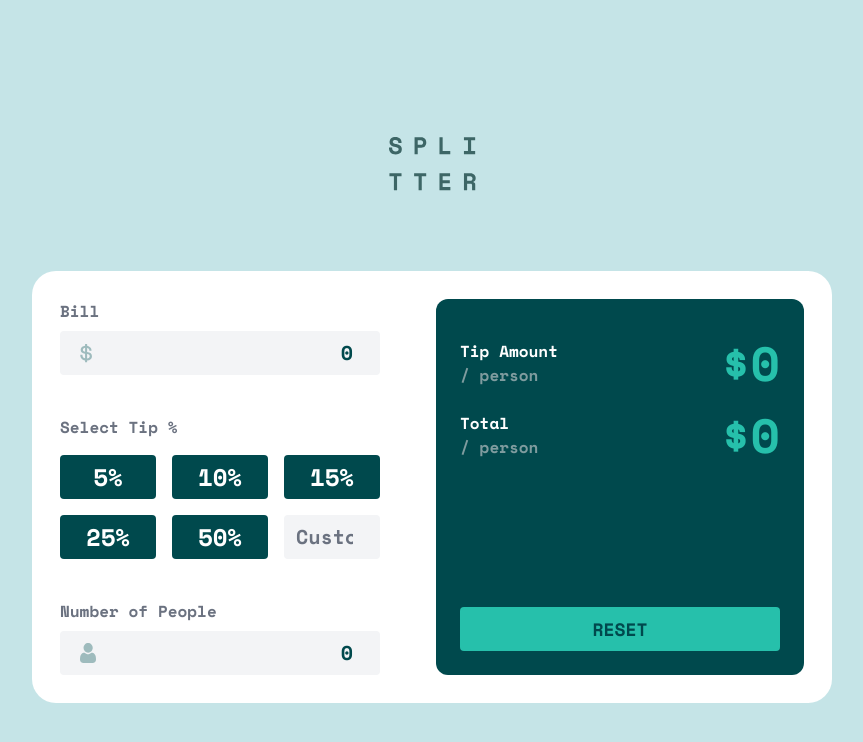
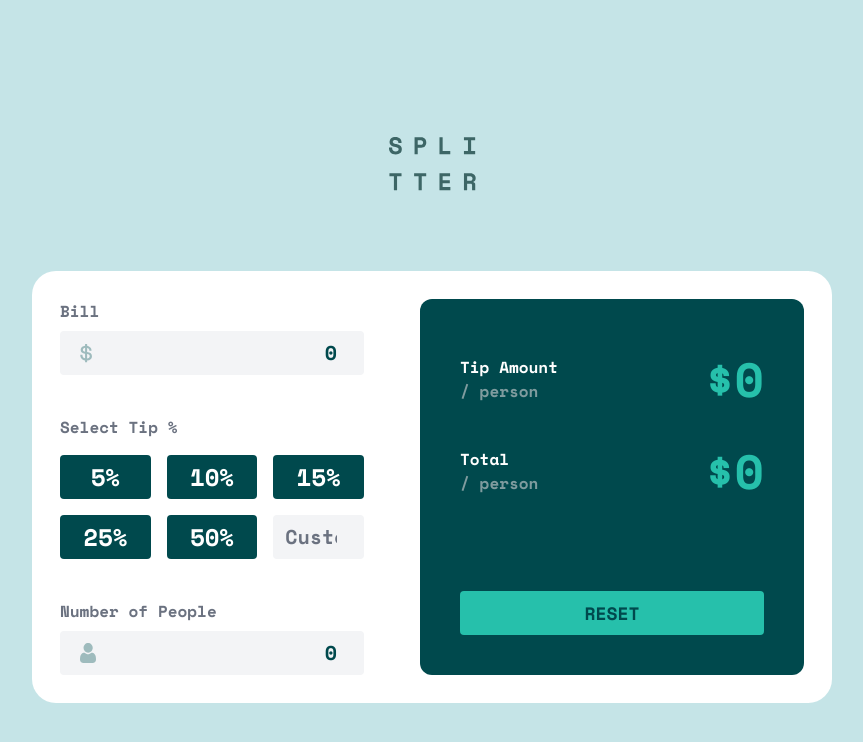
Before and after one commit to sarrietav-dev/tip-calculator, a Vue app: page / in a window 1280 px wide. Shown: the top 742 px of the page, without its empty margins (208-1071 px from the left). Built offline with nearby package versions, Linux system fonts and the light colour scheme.

Commit message:
📱 Increase paddings on lg

```diff
--- a/src/components/TheBalancePanel.vue
+++ b/src/components/TheBalancePanel.vue
@@ -1,6 +1,18 @@
 <template>
-  <div class="bg-darkest-cyan p-6 pt-10 rounded-xl flex flex-col lg:grow gap-6">
-    <BalanceSection label="Tip Amount" :amount="tipAmount" />
+  <div
+    class="
+      bg-darkest-cyan
+      p-6
+      lg:p-10
+      pt-10
+      lg:pt-14
+      rounded-xl
+      flex flex-col
+      lg:grow
+      gap-6
+    "
+  >
+    <BalanceSection label="Tip Amount" :amount="tipAmount" class="lg:mb-5" />
     <BalanceSection label="Total" :amount="totalAmount" class="lg:mb-auto" />
     <TheResetButton />
   </div>
```
